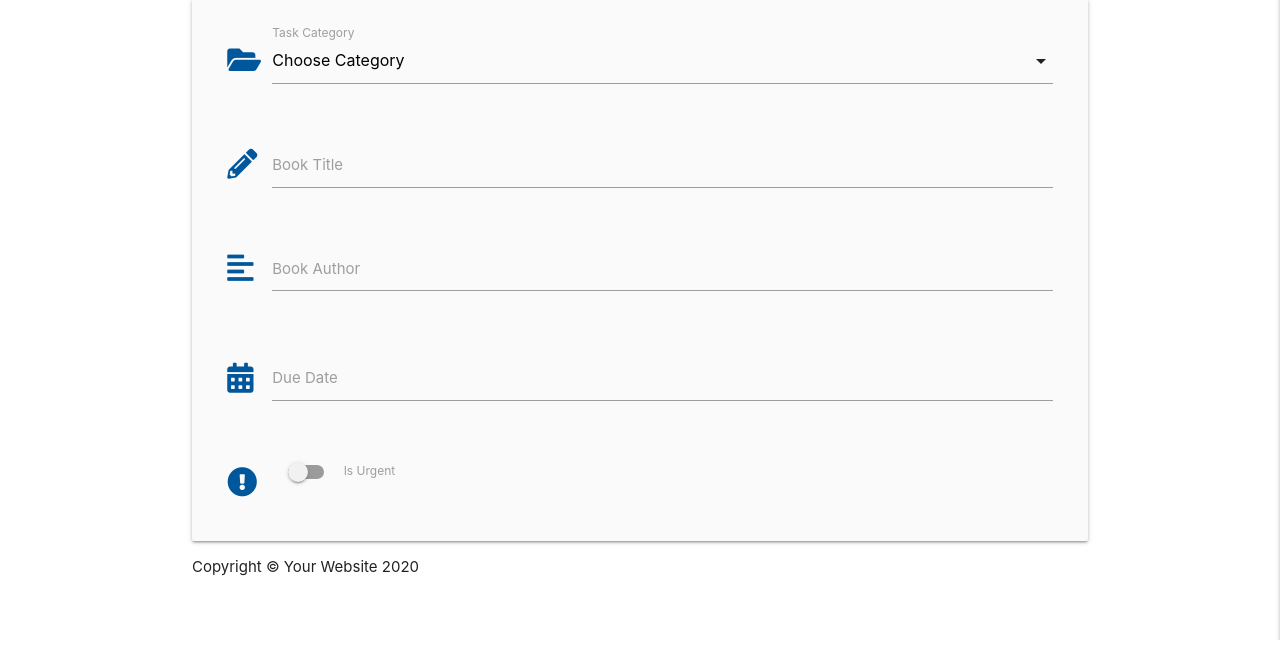
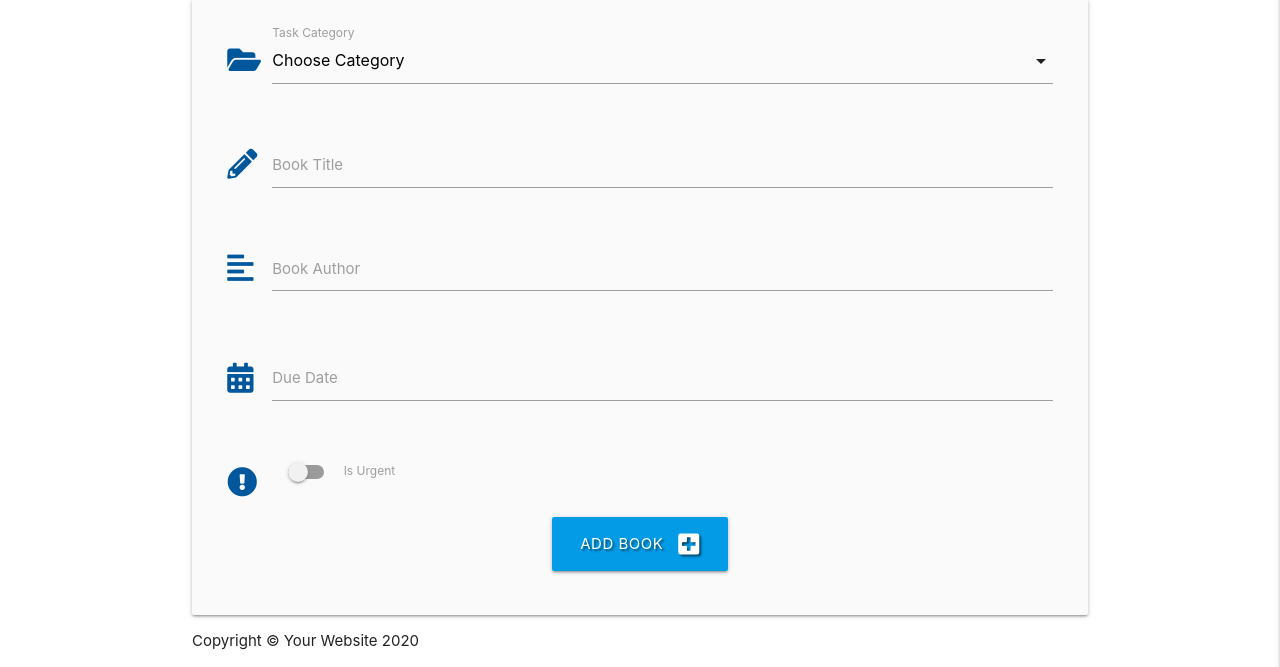
Before and after one commit to Terrimarie/BookRoom, a Flask app: page /add_task in a window 1280 px wide. Shown: the part 160-827 px from the top of the page. Before the commit the page ends 800 px from the top, so only its background shows below. Run offline with Flask 2, Linux system fonts and the light colour scheme; data that the repository does not hold is empty; some libraries are stand-ins or nearby versions.

Commit message:
changes made to templates

```diff
--- a/templates/add_task.html
+++ b/templates/add_task.html
@@ -4,7 +4,8 @@
     <h3 class="light-blue-text text-darken-4 center-align">Add Book</h3>
 
     <div class="row card-panel grey lighten-5">
-        <form class="col s12" method="POST" action="">
+        <form class="col s12" method="POST" action="{{ url_for('add_task') }}">
+            <!-- category selection -->
             <div class="row">
                 <div class="input-field col s12">
                     <i class="fas fa-folder-open prefix light-blue-text text-darken-4"></i>
@@ -17,6 +18,7 @@
                     <label for="category-name">Task Category</label>
                 </div>
             </div>
+            <!-- task name -->
             <div class="row">
                 <div class="input-field col s12">
                     <i class="fas fa-pencil-alt prefix light-blue-text text-darken-4"></i>
@@ -25,6 +27,7 @@
                     <label for="title">Book Title</label>
                 </div>
             </div>
+            <!-- task description -->
             <div class="row">
                 <div class="input-field col s12">
                     <i class="fas fa-align-left prefix light-blue-text text-darken-4"></i>
@@ -33,6 +36,7 @@
                     <label for="authors">Book Author</label>
                 </div>
             </div>
+            <!-- due date picker -->
             <div class="row">
                 <div class="input-field col s12">
                     <i class="fas fa-calendar-alt prefix light-blue-text text-darken-4"></i>
@@ -41,6 +45,7 @@
                     <label for="due_date">Due Date</label>
                 </div>
             </div>
+            <!-- is urgent toggle -->
             <div class="row">
                 <div class="input-field col s12">
                     <div class="switch">
@@ -53,6 +58,14 @@
                     </div>
                 </div>
             </div>
+            <!-- Submit button -->
+            <div class="row">
+                <div class="col s12 center-align">
+                    <button type="submit" class="btn-large light-blue darken-1 text-shadow">
+                        Add Book <i class="fas fa-plus-square right"></i>
+                    </button>
+                </div>
+            </div>
         </form>
   </div>
 
```
